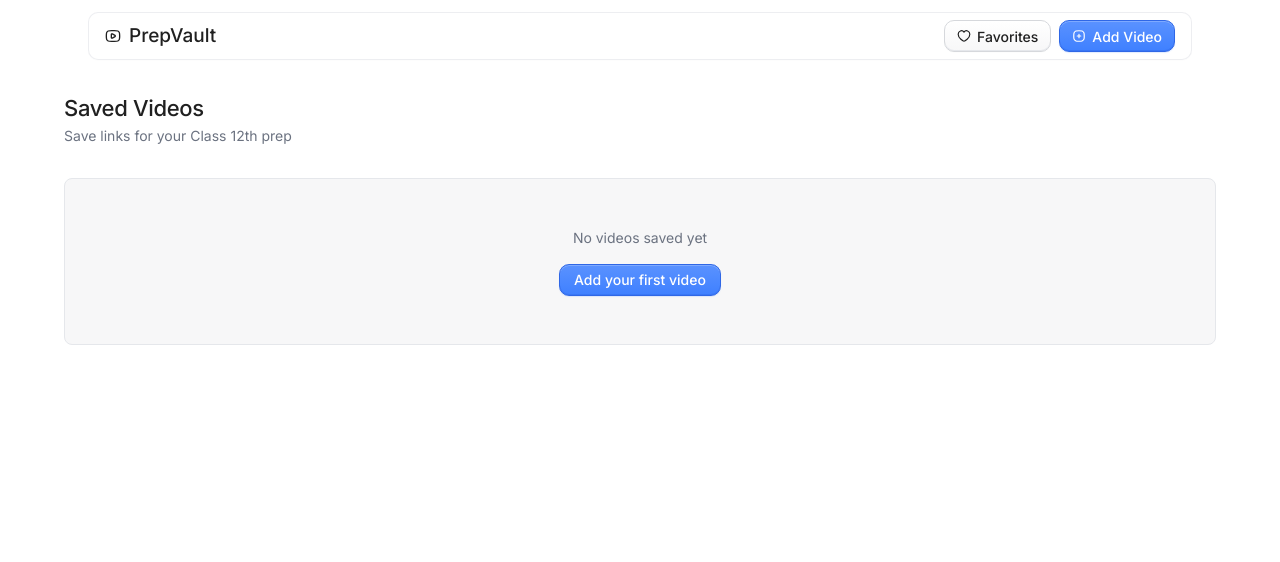
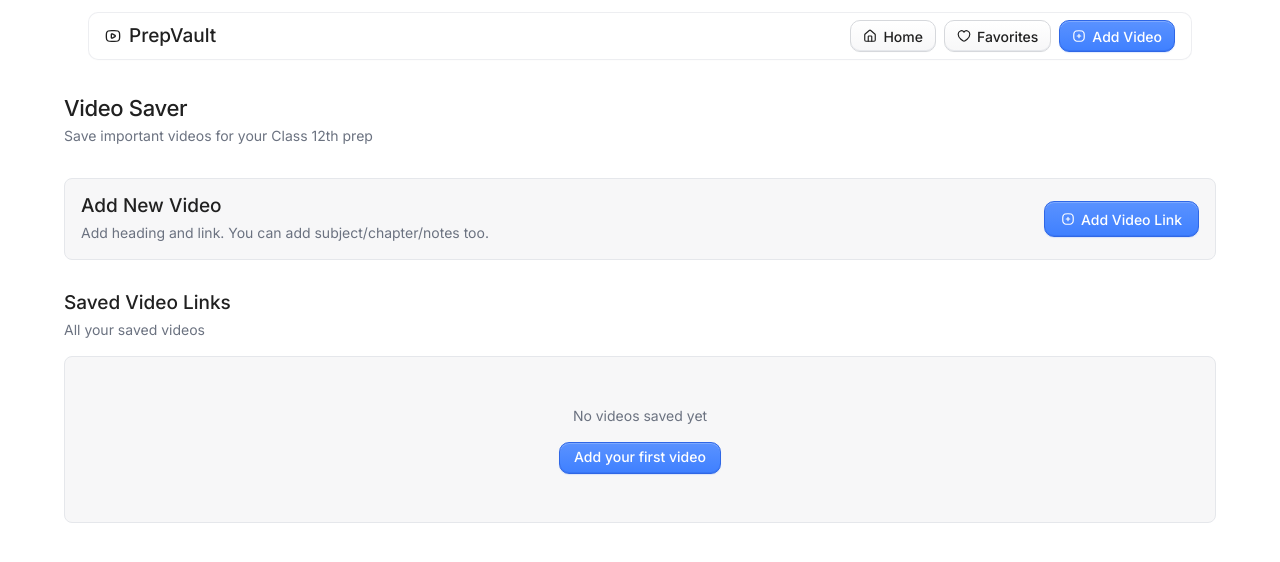
Before and after one commit to gurmeet-tech/savelinks, a Next.js app: page / in a window 1280 px wide. Shown: the top 562 px of the page. Built offline with nearby package versions, Linux system fonts and the light colour scheme.

Commit message:
Add section, home in nav, open in browser

```diff
--- a/src/app/favorites/page.tsx
+++ b/src/app/favorites/page.tsx
@@ -51,7 +51,7 @@ export default function FavoritesPage() {
               <p className="text-[14px] text-muted">No favorites yet</p>
               <Link href="/">
                 <Button variant="secondary" className="mt-4">
-                  Go back
+                  Go back to Home
                 </Button>
               </Link>
             </Card>
@@ -88,7 +88,7 @@ export default function FavoritesPage() {
                       className="relative overflow-hidden inline-flex items-center gap-1.5 h-8 px-3 rounded-lg text-[13px] sm:text-[14px] font-medium text-on-surface bg-[linear-gradient(180deg,#FFFFFF_0%,#F7F7F8_100%)] border border-[#D6D8DC] shadow-[inset_0_1px_0_rgba(255,255,255,1),inset_0_-1px_0_rgba(229,231,235,0.9),0_1px_1px_rgba(16,24,40,0.01)] hover:bg-[linear-gradient(180deg,#FFFFFF_0%,#F5F6F7_100%)] transition-all duration-150 flex-1 justify-center"
                     >
                       <PlayCircleIcon className="h-3.5 w-3.5" />
-                      Watch
+                      Open in Browser
                     </a>
                     <button
                       onClick={() => deleteVideo(video.id)}
--- a/src/app/page.tsx
+++ b/src/app/page.tsx
@@ -7,7 +7,7 @@ import { Button } from "@/components/ui/button";
 import { Input } from "@/components/ui/input";
 import { loadVideos, saveVideos } from "@/lib/storage";
 import { VideoLink } from "@/types/video";
-import { HeartIcon, PlayCircleIcon, DeleteIcon } from "@/components/icons";
+import { HeartIcon, PlayCircleIcon, DeleteIcon, PlusSquareIcon } from "@/components/icons";
 import { cn } from "@/lib/utils";
 
 export default function HomePage() {
@@ -65,10 +65,39 @@ export default function HomePage() {
         <div className="mx-auto max-w-6xl">
           <div className="mb-6 sm:mb-8">
             <h1 className="text-[20px] sm:text-[22px] font-medium leading-[1.15] tracking-[-0.015em] text-on-surface">
-              Saved Videos
+              Video Saver
             </h1>
             <p className="mt-1 text-[13px] sm:text-[14px] text-muted">
-              Save links for your Class 12th prep
+              Save important videos for your Class 12th prep
+            </p>
+          </div>
+
+          <Card className="mb-8 bg-neutral border-border">
+            <div className="flex flex-col sm:flex-row sm:items-center sm:justify-between gap-3">
+              <div>
+                <h2 className="text-[17px] sm:text-[19px] font-medium leading-[1.2] text-on-surface">
+                  Add New Video
+                </h2>
+                <p className="text-[13px] sm:text-[14px] text-muted mt-1">
+                  Add heading and link. You can add subject/chapter/notes too.
+                </p>
+              </div>
+              <button
+                onClick={() => setShowModal(true)}
+                className="relative overflow-hidden inline-flex items-center justify-center gap-1.5 h-9 px-4 rounded-lg text-[14px] font-medium text-surface bg-[linear-gradient(180deg,#5A92FF_0%,#3F80FF_100%)] border border-[#2F67E6] shadow-[inset_0_1px_0_rgba(255,255,255,0.22),inset_0_-1px_0_rgba(47,103,230,0.4),0_1px_1px_rgba(63,128,255,0.16)] hover:bg-[linear-gradient(180deg,#6A9AFF_0%,#4F87FF_100%)] transition-all duration-150 w-full sm:w-auto"
+              >
+                <PlusSquareIcon className="h-3.5 w-3.5" />
+                Add Video Link
+              </button>
+            </div>
+          </Card>
+
+          <div className="mb-4">
+            <h2 className="text-[17px] sm:text-[19px] font-medium leading-[1.2] text-on-surface">
+              Saved Video Links
+            </h2>
+            <p className="text-[13px] sm:text-[14px] text-muted mt-1">
+              All your saved videos
             </p>
           </div>
 
@@ -117,7 +146,7 @@ export default function HomePage() {
                       className="relative overflow-hidden inline-flex items-center gap-1.5 h-8 px-3 rounded-lg text-[13px] sm:text-[14px] font-medium text-on-surface bg-[linear-gradient(180deg,#FFFFFF_0%,#F7F7F8_100%)] border border-[#D6D8DC] shadow-[inset_0_1px_0_rgba(255,255,255,1),inset_0_-1px_0_rgba(229,231,235,0.9),0_1px_1px_rgba(16,24,40,0.01)] hover:bg-[linear-gradient(180deg,#FFFFFF_0%,#F5F6F7_100%)] transition-all duration-150 flex-1 justify-center"
                     >
                       <PlayCircleIcon className="h-3.5 w-3.5" />
-                      Watch
+                      Open in Browser
                     </a>
                     <button
                       onClick={() => deleteVideo(video.id)}
--- a/src/components/nav/navbar.tsx
+++ b/src/components/nav/navbar.tsx
@@ -3,7 +3,7 @@
 import Link from "next/link";
 import { HeartIcon, PlusSquareIcon, YoutubeIcon } from "@/components/icons";
 import { useState } from "react";
-import { Menu, X } from "lucide-react";
+import { Menu, X, Home } from "lucide-react";
 
 interface NavbarProps {
   onAddClick?: () => void;
@@ -21,6 +21,13 @@ export function Navbar({ onAddClick }: NavbarProps) {
             <span className="text-[17px] sm:text-[19px] font-medium leading-[1.2] text-on-surface truncate">PrepVault</span>
           </Link>
           <div className="hidden sm:flex items-center gap-2">
+            <Link
+              href="/"
+              className="relative overflow-hidden inline-flex items-center gap-1.5 h-8 px-3 rounded-lg text-[14px] font-medium text-on-surface bg-[linear-gradient(180deg,#FFFFFF_0%,#F7F7F8_100%)] border border-[#D6D8DC] shadow-[inset_0_1px_0_rgba(255,255,255,1),inset_0_-1px_0_rgba(229,231,235,0.9),0_1px_1px_rgba(16,24,40,0.01)] hover:bg-[linear-gradient(180deg,#FFFFFF_0%,#F5F6F7_100%)] transition-all duration-150"
+            >
+              <Home className="h-3.5 w-3.5" />
+              Home
+            </Link>
             <Link
               href="/favorites"
               className="relative overflow-hidden inline-flex items-center gap-1.5 h-8 px-3 rounded-lg text-[14px] font-medium text-on-surface bg-[linear-gradient(180deg,#FFFFFF_0%,#F7F7F8_100%)] border border-[#D6D8DC] shadow-[inset_0_1px_0_rgba(255,255,255,1),inset_0_-1px_0_rgba(229,231,235,0.9),0_1px_1px_rgba(16,24,40,0.01)] hover:bg-[linear-gradient(180deg,#FFFFFF_0%,#F5F6F7_100%)] transition-all duration-150"
@@ -46,6 +53,14 @@ export function Navbar({ onAddClick }: NavbarProps) {
         {open && (
           <div className="sm:hidden mt-2 rounded-[10px] border border-border/70 bg-[rgba(255,255,255,0.95)] backdrop-blur-xl p-2 flex flex-col gap-1">
             <Link
+              href="/"
+              onClick={() => setOpen(false)}
+              className="flex items-center gap-2 px-3 h-9 rounded-lg text-[14px] font-medium text-on-surface hover:bg-neutral/70"
+            >
+              <Home className="h-3.5 w-3.5" />
+              Home
+            </Link>
+            <Link
               href="/favorites"
               onClick={() => setOpen(false)}
               className="flex items-center gap-2 px-3 h-9 rounded-lg text-[14px] font-medium text-on-surface hover:bg-neutral/70"
```
